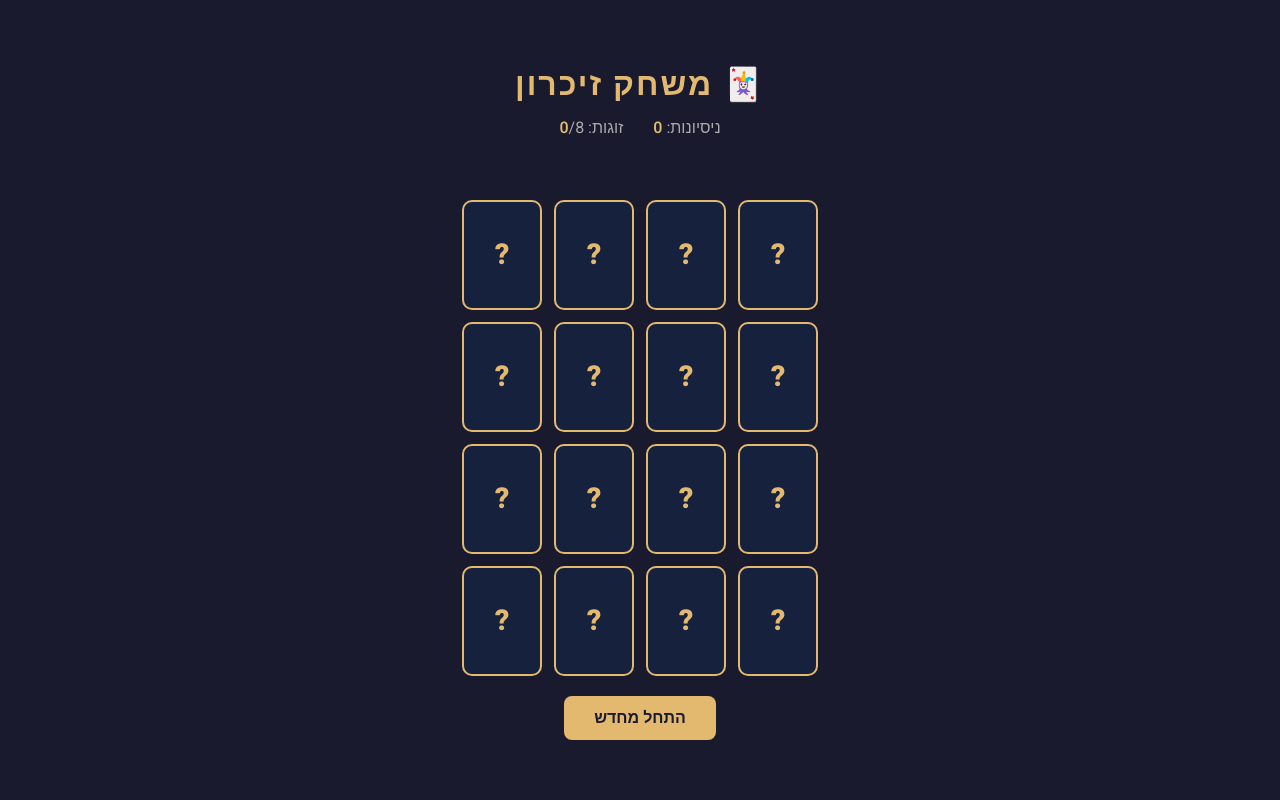
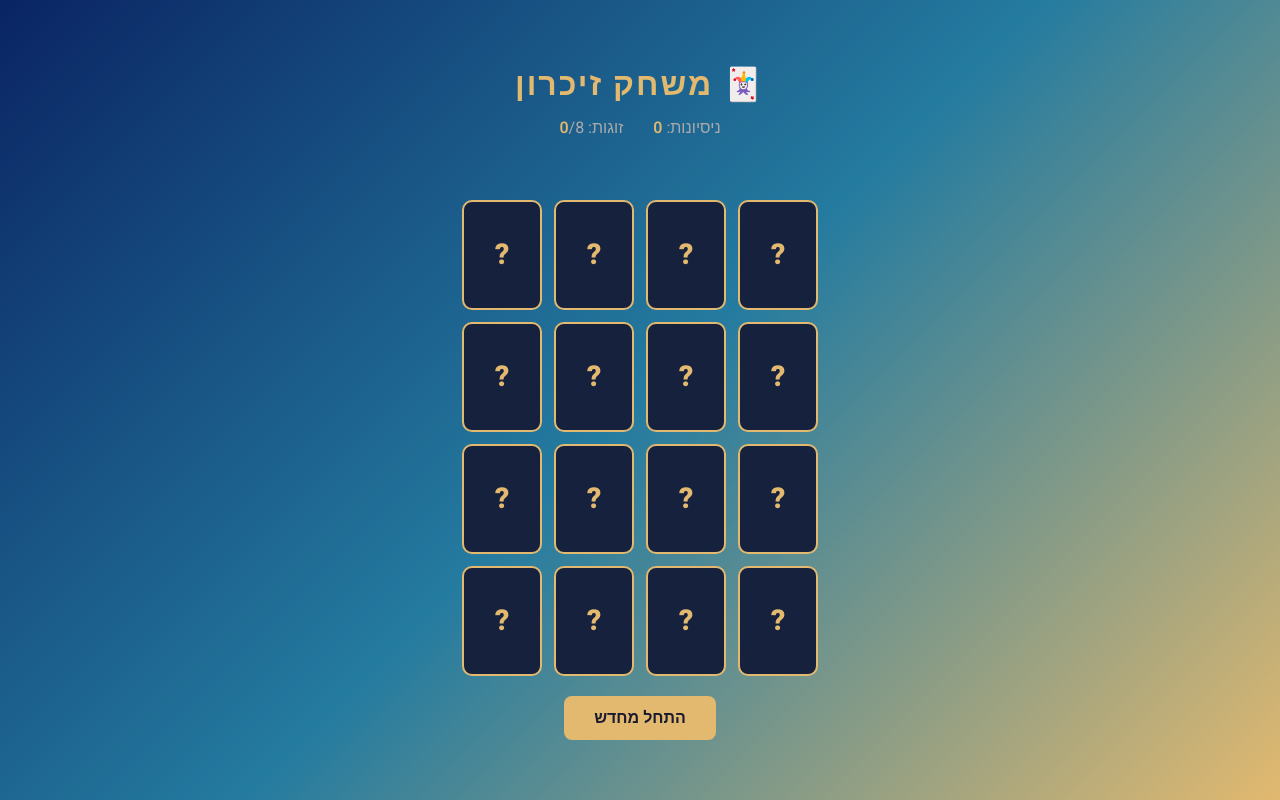
Before and after one commit to zivdemri2012/Firstrepo, a plain HTML site: page index.html in a window 1280 px wide. Drawn offline with Linux system fonts and the light colour scheme.

Commit message:
new color

```diff
--- a/index.html
+++ b/index.html
@@ -9,7 +9,7 @@
   * { box-sizing: border-box; margin: 0; padding: 0; }
   body {
     font-family: 'Heebo', sans-serif;
-    background: #1a1a2e;
+    background: linear-gradient(135deg, #0a2463 0%, #247ba0 50%, #e2b96f 100%);
     min-height: 100vh;
     display: flex;
     flex-direction: column;
```
